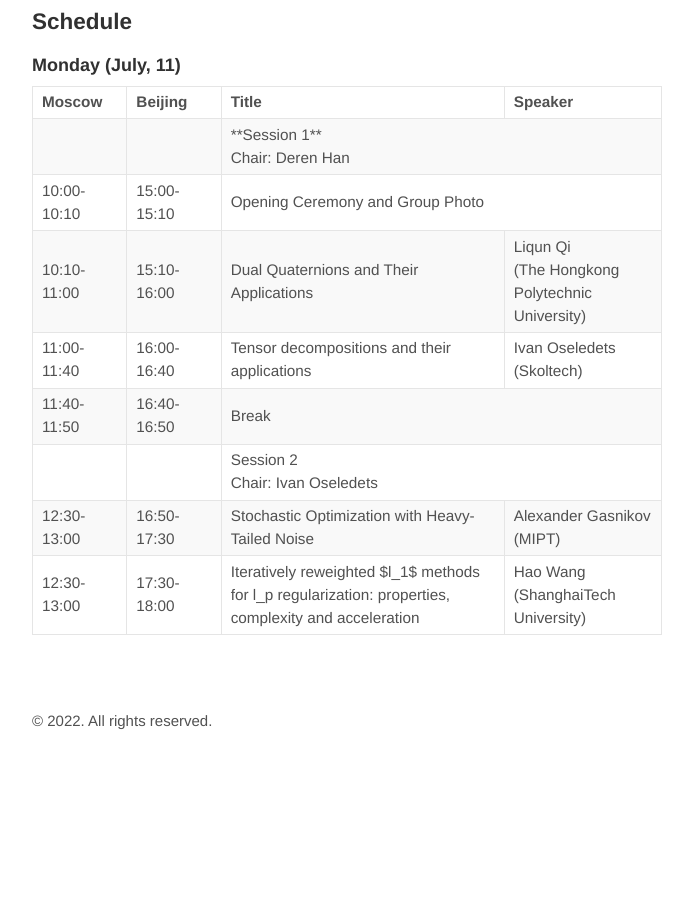
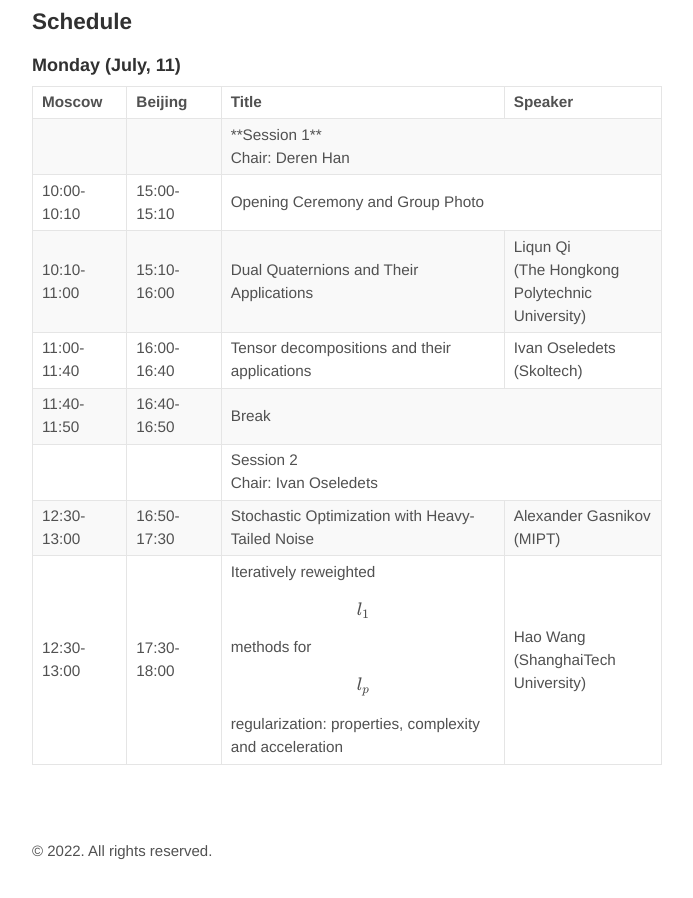
Before and after one commit to Daulbaev/Daulbaev.github.io, a Jekyll site: the page built from _posts/2022-07-09-about.md, in a window 1280 px wide and 900 px high, scrolled down 1477 px. Shown: the whole window, without its empty margins (293-986 px from the left). Built offline with Jekyll 4.4.1, drawn with Linux system fonts in a browser that asks for light colours; formulas are drawn with MathJax 3; before the commit the page ends 2247 px from its top, so only the background shows below that.

```diff
--- a/_posts/2022-07-09-about.md
+++ b/_posts/2022-07-09-about.md
@@ -115,7 +115,7 @@ Bo Huang: bohuang0407 at buaa.edu.cn
   <tr>
     <td>12:30-13:00</td>
     <td>17:30-18:00</td>
-    <td>Iteratively reweighted $l_1$ methods for l_p regularization: properties, complexity and acceleration<br></td>
+    <td>Iteratively reweighted $$l_1$$ methods for $$l_p$$ regularization: properties, complexity and acceleration<br></td>
     <td>Hao Wang <br>(ShanghaiTech University)</td>
   </tr>
 </tbody>
```
